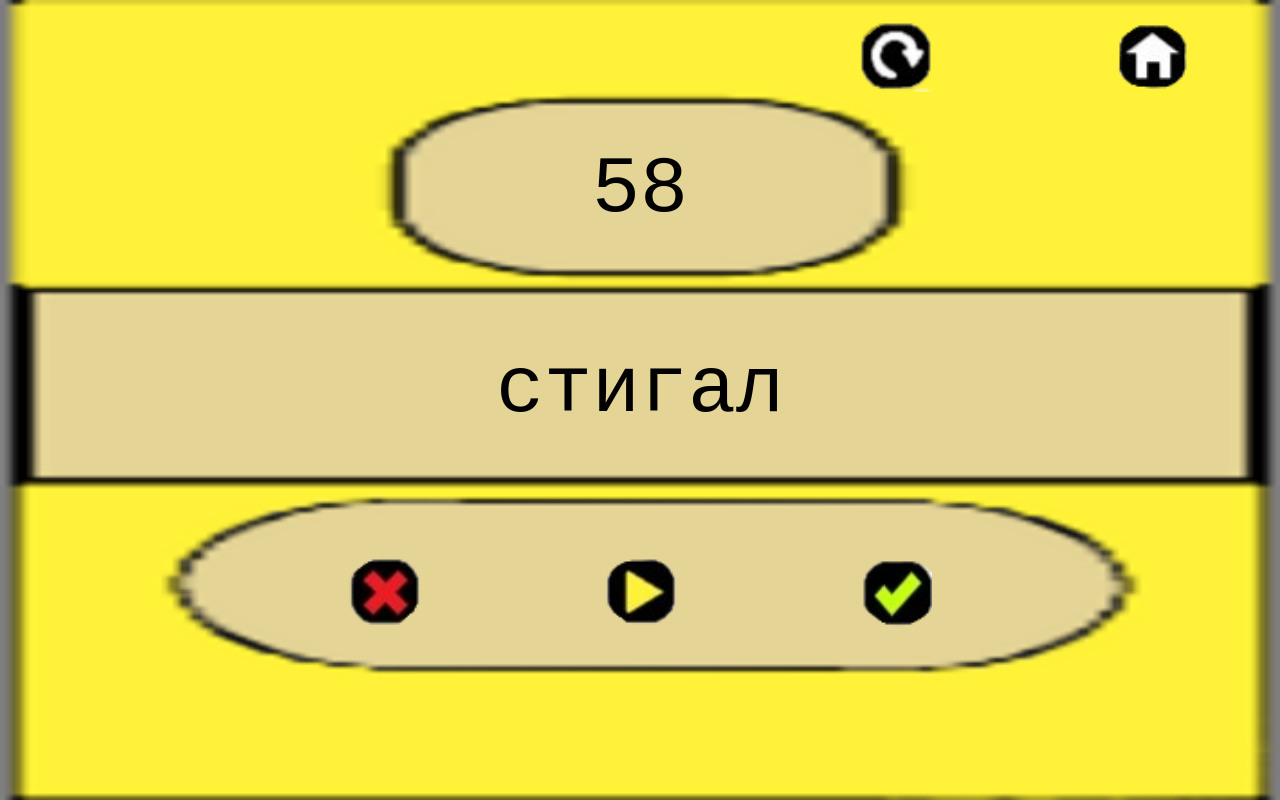
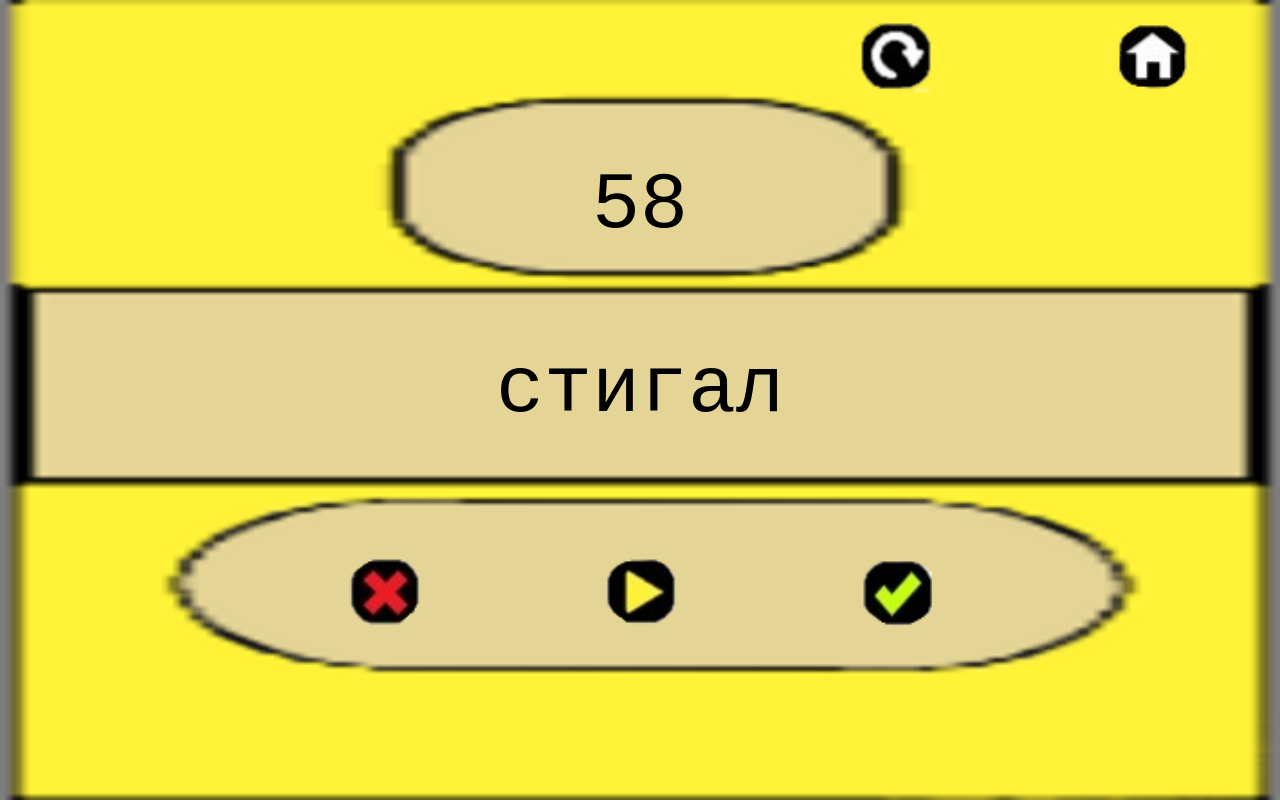
Before and after one commit to hacker-90-yahya/vok, a plain HTML site: page index.html in a window 1280 px wide. Both pictures are taken after a click on the button 640 px from the left and 680 px from the top of the page. Drawn offline with Linux system fonts and the light colour scheme.

Commit message:
Update style.css

```diff
--- a/style.css
+++ b/style.css
@@ -98,7 +98,7 @@ button img {
 #timer {
 	transform: translate(-50%, -50%);
 	font-size:10vh;
-	top: 23%;
+	top: 25%;
 	left: 50%;
 	}
 #ugadal {
```
